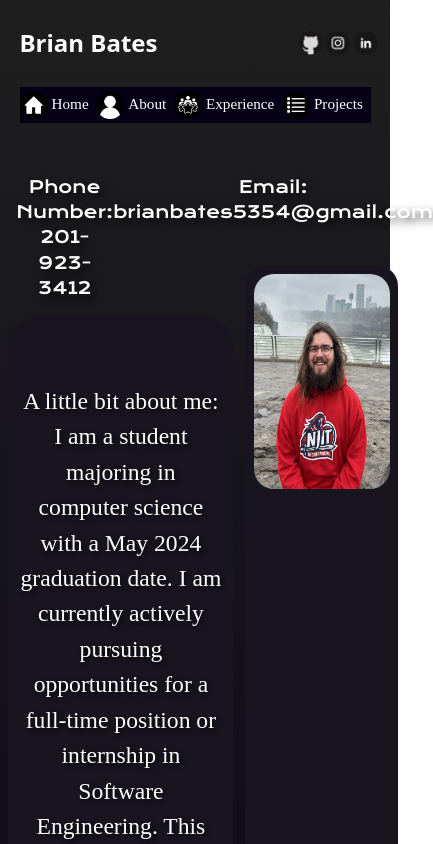
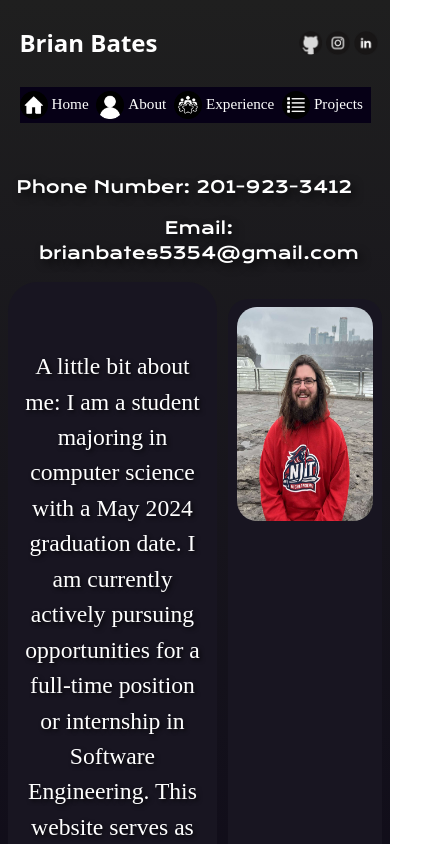
Before and after one commit to brianbates928/Personal-Website, a React (Create React App) app: page /about in a window 390 px wide. Shown: the top 844 px of the page, 433 px wide, since content can reach past the window. Built offline with nearby package versions, Linux system fonts and the light colour scheme; a web font is replaced by a local one.

Commit message:
move image down mobile

```diff
--- a/src/pages/AboutStyles.js
+++ b/src/pages/AboutStyles.js
@@ -71,7 +71,7 @@ const mediaStyles = {
   },
   contactInfo: {
     display: "flex",
-    flexDirection: "row",
+    flexDirection: "column",
     alignItems: "flex-start",
     marginLeft:"2vw",
   },
@@ -114,7 +114,7 @@ const mediaStyles = {
     padding: "1vh",
     backgroundColor: "#181521",
     borderRadius: "1.25em",
-    marginTop: "-6vh",
+    marginTop: "2vh",
     marginLeft: "3vw",
   },
 };
```
